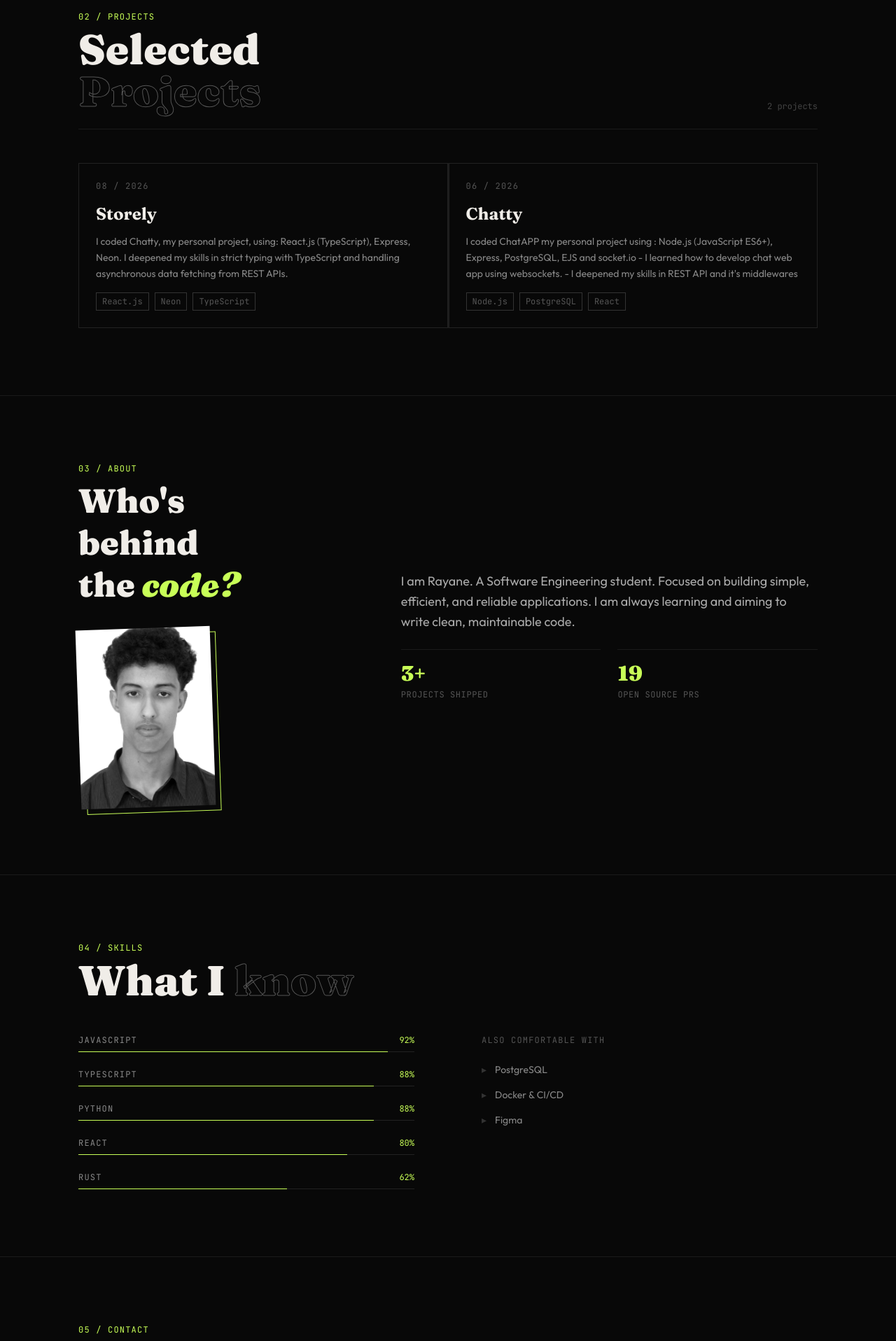
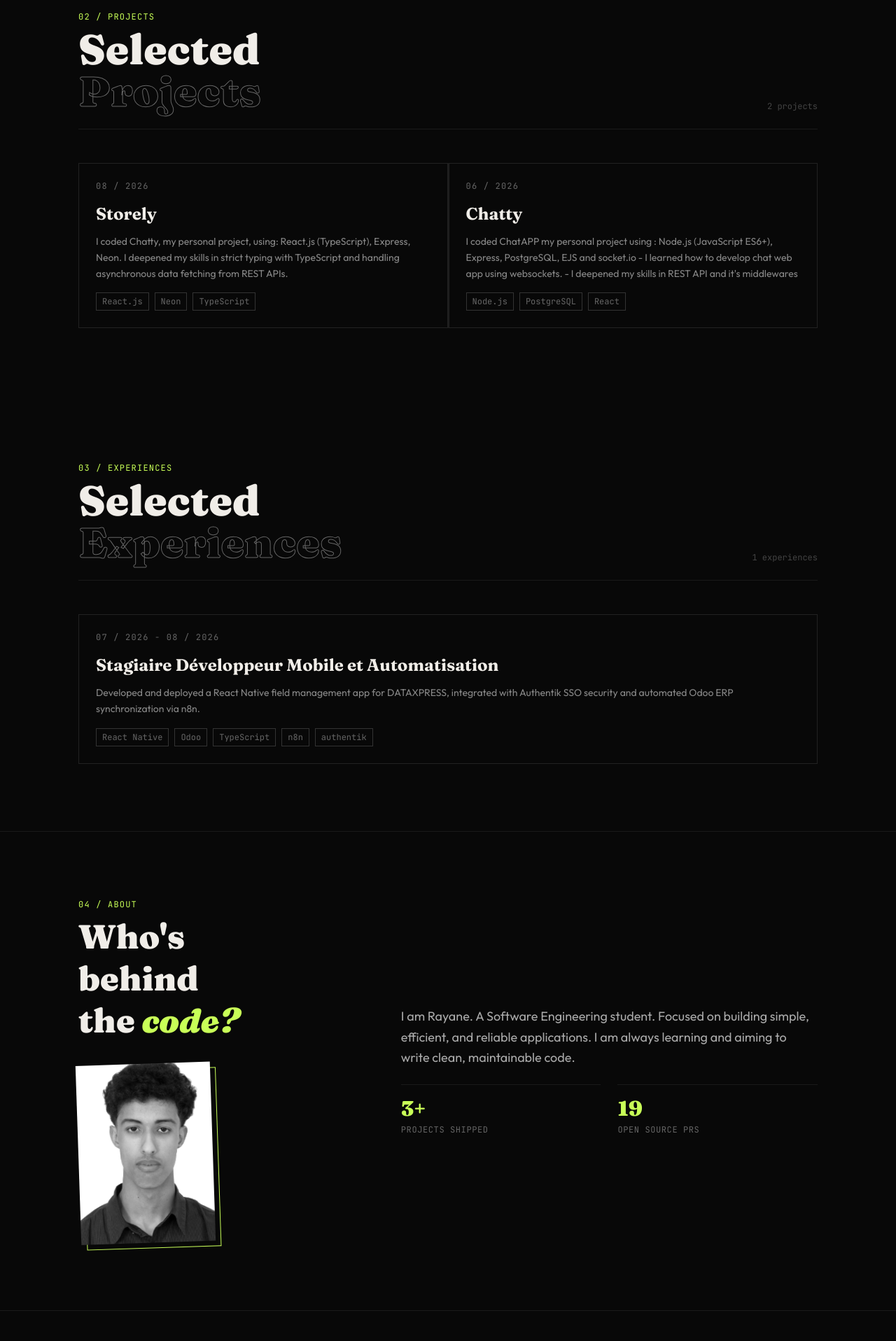
Before and after one commit to real-nox/Portfolio, a React (Vite) app: page / in a window 1280 px wide. Shown: the part 880-2797 px from the top of the page at 70% size. Built offline with nearby package versions, Linux system fonts and the light colour scheme.

Commit message:
Added experience tab

```diff
--- a/src/App.tsx
+++ b/src/App.tsx
@@ -1,10 +1,10 @@
 import { useEffect, useRef, useState } from "react";
-import { PROJECTS, SKILLS, TICKER_ITEMS } from "./constants/constants";
+import { EXPERIENCES, PROJECTS, SKILLS, TICKER_ITEMS } from "./constants/constants";
 
 import pfp from "./img/pfp.jpg"
 import resume from "./img/SIRRIRAYANECV.pdf"
 
-type menus = "home" | "about" | "projects" | "stack" | "experience";
+type menus = "home" | "about" | "experiences" | "projects" | "skills" | "contact";
 
 function useCursor() {
   const [pos, setPos] = useState({ x: -200, y: -200 });
@@ -110,6 +110,7 @@ function ProjectCard({ p, index }: { p: (typeof PROJECTS)[0]; index: number }) {
         background: hovered ? '#111' : 'transparent',
         borderColor: hovered ? p.color : '#222',
       }}
+      target="_blank"
       onMouseEnter={() => setHovered(true)}
       onMouseLeave={() => setHovered(false)}
     >
@@ -121,7 +122,7 @@ function ProjectCard({ p, index }: { p: (typeof PROJECTS)[0]; index: number }) {
       <div className="flex items-start justify-between mb-4">
         <span
           className="font-mono text-xs tracking-widest"
-          style={{ color: hovered ? p.color : '#555' }}
+          style={{ color: hovered ? p.color : '#666' }}
         >
           {p.id} / {p.year}
         </span>
@@ -149,7 +150,10 @@ function ProjectCard({ p, index }: { p: (typeof PROJECTS)[0]; index: number }) {
         {p.tags.map((tag) => (
           <span
             key={tag}
-            className="font-mono text-xs px-2 py-1 border border-[#333] text-[#555]"
+            style={{
+              color: hovered ? p.color2 : '#666',
+            }}
+            className="font-mono text-xs px-2 py-1 border border-[#333] text-[#666]"
           >
             {tag}
           </span>
@@ -167,6 +171,69 @@ function ProjectCard({ p, index }: { p: (typeof PROJECTS)[0]; index: number }) {
   )
 }
 
+function ExperienceCard({ p, index }: { p: (typeof EXPERIENCES)[0]; index: number }) {
+  const [hovered, setHovered] = useState(false)
+
+  return (
+    <a
+      className="block border border-[#222] p-6 relative overflow-hidden transition-all duration-300 group"
+      style={{
+        background: hovered ? '#111' : 'transparent',
+        borderColor: hovered ? p.color : '#222',
+      }}
+      onMouseEnter={() => setHovered(true)}
+      onMouseLeave={() => setHovered(false)}
+    >
+      <div
+        className="absolute inset-0 opacity-0 group-hover:opacity-5 transition-opacity duration-300"
+        style={{ background: p.color }}
+      />
+
+      <div className="flex items-start justify-between mb-4">
+        <span
+          className="font-mono text-xs tracking-widest"
+          style={{ color: hovered ? p.color : '#666' }}
+        >
+          {p.id} / {p.year}
+        </span>
+      </div>
+
+      <h3
+        className="font-display text-2xl font-bold mb-3 transition-colors duration-300"
+        style={{
+          fontVariationSettings: '"opsz" 72',
+          color: hovered ? p.color : '#f0ede8',
+        }}
+      >
+        {p.title}
+      </h3>
+
+      <p className="text-sm text-[#888] leading-relaxed mb-4">{p.desc}</p>
+
+      <div className="flex gap-2 flex-wrap">
+        {p.tags.map((tag) => (
+          <span
+            key={tag}
+            className="font-mono text-xs px-2 py-1 border border-[#333] text-[#666]"
+            style={{
+              color: hovered ? p.color2 : '#666',
+            }}
+          >
+            {tag}
+          </span>
+        ))}
+      </div>
+
+      <div
+        className="absolute bottom-0 left-0 h-px transition-all duration-500"
+        style={{
+          background: p.color,
+          width: hovered ? '100%' : '0%',
+        }}
+      />
+    </a>
+  )
+}
 
 function App() {
   const cursor = useCursor();
@@ -177,9 +244,10 @@ function App() {
   const menuList: menus[] = [
     "home",
     "projects",
+    "experiences",
     "about",
-    "stack",
-    "experience"
+    "skills",
+    "contact",
     ];
 
   const strTime = time.toLocaleTimeString("en-US", {
@@ -220,7 +288,7 @@ function App() {
               <a
                 key={s}
                 href={`#${s}`}
-                className="font-mono text-xs tracking-widest uppercase text-[#555] hover:text-[#f0ede8] transition-colors"
+                className="font-mono text-xs tracking-widest uppercase text-[#666] hover:text-[#f0ede8] transition-colors"
               >
                 {s}
               </a>
@@ -230,7 +298,7 @@ function App() {
           {/* timer */}
           <div className="hidden md:flex items-center gap-3">
             <div className="w-1.5 h-1.5 rounded-full bg-[#c8ff57] animate-pulse" />
-            <span className="font-mono text-xs text-[#555]">{strTime}</span>
+            <span className="font-mono text-xs text-[#666]">{strTime}</span>
           </div>
 
           <button
@@ -257,7 +325,7 @@ function App() {
         )}
       </nav>
 
-            {/* Hero */}
+      {/* Hero */}
       <section id="home" className="pt-14 min-h-screen flex flex-col justify-between relative overflow-hidden">
         {/* Grid lines */}
         <div
@@ -272,7 +340,7 @@ function App() {
         <div className="flex-1 flex flex-col justify-center px-6 md:px-12 pt-12 pb-8 max-w-6xl mx-auto w-full">
           <div className="mb-6 flex items-center gap-3">
             <div className="w-2 h-2 bg-[#c8ff57] rounded-full animate-pulse" />
-            <span className="font-mono text-xs text-[#555] tracking-widest">
+            <span className="font-mono text-xs text-[#666] tracking-widest">
               STUDENT - SE - CLASS OF '26
             </span>
           </div>
@@ -322,7 +390,7 @@ function App() {
         </div>
       </section>
 
-      {/* Work */}
+      {/* Projects */}
       <section id="projects" className="py-24 px-6 md:px-12 max-w-6xl mx-auto">
         <div className="flex items-end justify-between mb-12 border-b border-[#1a1a1a] pb-6">
           <div>
@@ -330,7 +398,7 @@ function App() {
             <h2 className="font-display font-black text-4xl md:text-6xl" style={{ fontVariationSettings: '"opsz" 72' }}>
               Selected
               <br />
-              <span style={{ WebkitTextStroke: '1px #555', color: 'transparent' }}>Projects</span>
+              <span style={{ WebkitTextStroke: '1px #666', color: 'transparent' }}>Projects</span>
             </h2>
           </div>
           <span className="font-mono text-xs text-[#444] hidden md:block">{PROJECTS.length} projects</span>
@@ -345,12 +413,35 @@ function App() {
         </div>
       </section>
 
+      {/* Experience */}
+      <section id="experiences" className="py-24 px-6 md:px-12 max-w-6xl mx-auto">
+        <div className="flex items-end justify-between mb-12 border-b border-[#1a1a1a] pb-6">
+          <div>
+            <p className="font-mono text-xs text-[#c8ff57] tracking-widest uppercase mb-2">03 / Experiences</p>
+            <h2 className="font-display font-black text-4xl md:text-6xl" style={{ fontVariationSettings: '"opsz" 72' }}>
+              Selected
+              <br />
+              <span style={{ WebkitTextStroke: '1px #666', color: 'transparent' }}>Experiences</span>
+            </h2>
+          </div>
+          <span className="font-mono text-xs text-[#444] hidden md:block">{EXPERIENCES.length} experiences</span>
+        </div>
+
+        <div className="grid md:grid-cols-1 gap-px bg-[#1a1a1a]">
+          {EXPERIENCES.map((p, i) => (
+            <div key={p.id} className="bg-[#080808]">
+              <ExperienceCard p={p} index={i} />
+            </div>
+          ))}
+        </div>
+      </section>
+
       {/* About */}
       <section id="about" className="py-24 border-t border-[#1a1a1a]">
         <div className="max-w-6xl mx-auto px-6 md:px-12">
           <div className="grid md:grid-cols-5 gap-12 md:gap-24">
             <div className="md:col-span-2">
-              <p className="font-mono text-xs text-[#c8ff57] tracking-widest uppercase mb-2">03 / ABOUT</p>
+              <p className="font-mono text-xs text-[#c8ff57] tracking-widest uppercase mb-2">04 / ABOUT</p>
               <h2
                 className="font-display font-black text-4xl md:text-5xl mb-8 leading-tight"
                 style={{ fontVariationSettings: '"opsz" 72' }}
@@ -387,7 +478,7 @@ function App() {
                     <div className="font-display font-black text-3xl text-[#c8ff57]" style={{ fontVariationSettings: '"opsz" 36' }}>
                       {stat.value}
                     </div>
-                    <div className="font-mono text-xs text-[#555] uppercase tracking-wider mt-1">
+                    <div className="font-mono text-xs text-[#666] uppercase tracking-wider mt-1">
                       {stat.label}
                     </div>
                   </div>
@@ -401,13 +492,13 @@ function App() {
       {/* Skills */}
       <section id="skills" className="py-24 border-t border-[#1a1a1a]">
         <div className="max-w-6xl mx-auto px-6 md:px-12">
-          <p className="font-mono text-xs text-[#c8ff57] tracking-widest uppercase mb-2">04 / SKILLS</p>
+          <p className="font-mono text-xs text-[#c8ff57] tracking-widest uppercase mb-2">05 / SKILLS</p>
           <h2
             className="font-display font-black text-4xl md:text-6xl mb-12"
             style={{ fontVariationSettings: '"opsz" 72' }}
           >
             What I{' '}
-            <span style={{ WebkitTextStroke: '1px #555', color: 'transparent' }}>know</span>
+            <span style={{ WebkitTextStroke: '1px #666', color: 'transparent' }}>know</span>
           </h2>
 
           <div className="grid md:grid-cols-2 gap-12 md:gap-24">
@@ -418,7 +509,7 @@ function App() {
             </div>
 
             <div className="flex flex-col gap-4">
-              <p className="font-mono text-xs text-[#555] uppercase tracking-widest mb-2">Also comfortable with</p>
+              <p className="font-mono text-xs text-[#666] uppercase tracking-widest mb-2">Also comfortable with</p>
               {[
                 'PostgreSQL',
                 'Docker & CI/CD',
@@ -439,7 +530,7 @@ function App() {
         <div className="max-w-6xl mx-auto px-6 md:px-12">
           <div className="grid md:grid-cols-2 gap-12 md:gap-24 items-center">
             <div>
-              <p className="font-mono text-xs text-[#c8ff57] tracking-widest uppercase mb-2">05 / CONTACT</p>
+              <p className="font-mono text-xs text-[#c8ff57] tracking-widest uppercase mb-2">06 / CONTACT</p>
               <h2
                 className="font-display font-black text-4xl md:text-6xl leading-tight mb-8"
                 style={{ fontVariationSettings: '"opsz" 72' }}
@@ -458,7 +549,7 @@ function App() {
                 className="group inline-flex items-center gap-4 border border-[#333] px-6 py-4 hover:border-[#c8ff57] transition-colors"
               >
                 <div>
-                  <div className="font-mono text-xs text-[#555] uppercase tracking-wider mb-1">Email</div>
+                  <div className="font-mono text-xs text-[#666] uppercase tracking-wider mb-1">Email</div>
                   <div className="text-sm text-[#f0ede8] group-hover:text-[#c8ff57] transition-colors">
                     sirri.rayane.ma@gmail.com
                   </div>
@@ -485,7 +576,7 @@ function App() {
                     </span>
                     <span
                       className="text-sm transition-colors"
-                      style={{ color: '#555' }}
+                      style={{ color: '#666' }}
                     >
                       {link.handle}
                     </span>
@@ -511,7 +602,7 @@ function App() {
           </span>
           <div className="flex items-center gap-2">
             <div className="w-1.5 h-1.5 rounded-full bg-[#c8ff57] animate-pulse" />
-            <span className="font-mono text-xs text-[#555]">
+            <span className="font-mono text-xs text-[#666]">
               {strTime} UTC+1
             </span>
           </div>
--- a/src/constants/constants.ts
+++ b/src/constants/constants.ts
@@ -6,6 +6,7 @@ export const PROJECTS = [
     desc: "I coded Chatty, my personal project, using: React.js (TypeScript), Express, Neon.\nI deepened my skills in strict typing with TypeScript and handling asynchronous data fetching from REST APIs.",
     year: '2026',
     color: '#57e5ff',
+    color2: '#29a0b5',
     link: 'https://github.com/real-nox/Storely',
   },
   {
@@ -15,7 +16,20 @@ export const PROJECTS = [
     desc: "I coded ChatAPP my personal project using : Node.js (JavaScript ES6+), Express, PostgreSQL, EJS and socket.io\n- I learned how to develop chat web app using websockets.\n- I deepened my skills in REST API and it's middlewares",
     year: '2026',
     color: '#ee8779',
+    color2: '#b45245',
     link: 'https://github.com/real-nox/ChatAPP',
+  },
+]
+
+export const EXPERIENCES = [
+  {
+    id: '07',
+    title: 'Stagiaire Développeur Mobile et Automatisation',
+    tags: ['React Native', 'Odoo', 'TypeScript', 'n8n', 'authentik'],
+    desc: "Developed and deployed a React Native field management app for DATAXPRESS, integrated with Authentik SSO security and automated Odoo ERP synchronization via n8n.",
+    year: '2026 - 08 / 2026',
+    color: '#577eff',
+    color2: 'rgb(79, 74, 221)'
   },
 ]
 
@@ -23,10 +37,9 @@ type skills = {label: string, level: number}
 
 export const SKILLS : skills[] = [
   { label: "JavaScript", level: 92 },
-  { label: 'TypeScript', level: 88 },
-  { label: 'Python', level: 88 },
+  { label: 'TypeScript', level: 70 },
+  { label: 'Python', level: 65 },
   { label: 'React', level: 80 },
-  { label: 'Rust', level: 62 },
 ]
 
 export const TICKER_ITEMS = [
```
